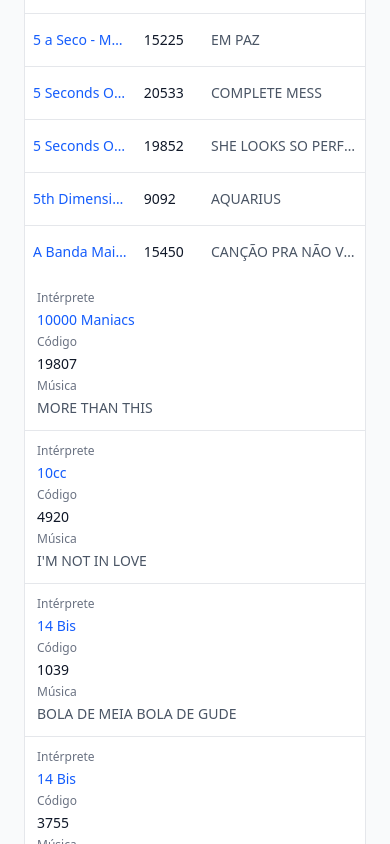
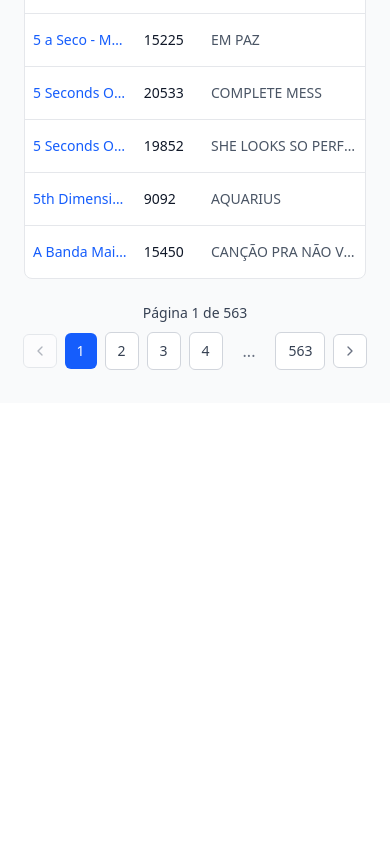
Before and after one commit to 21lucasbarros/videoke-luis, a React (Vite) app: page / in a window 390 px wide. Shown: the part 1156-2000 px from the top of the page. After the commit the page ends 1559 px from the top, so only its background shows below. Built offline with nearby package versions, Linux system fonts and the light colour scheme.

Commit message:
refactor: remove mobile stacked view from MusicList component.

```diff
--- a/src/components/MusicList.tsx
+++ b/src/components/MusicList.tsx
@@ -47,31 +47,6 @@
           </tbody>
         </table>
       </div>
-      {/* Mobile stacked view */}
-      <div className="sm:hidden flex flex-col divide-y divide-gray-200 dark:divide-gray-600">
-        {musicas.map((musica, index) => (
-          <div key={`${musica.codigo}-mobile-${index}`} className="p-3">
-            <div className="text-xs text-gray-500 dark:text-gray-400 mb-1">
-              Intérprete
-            </div>
-            <div className="text-sm font-medium text-blue-600 dark:text-blue-400 mb-1">
-              {musica.interprete}
-            </div>
-            <div className="text-xs text-gray-500 dark:text-gray-400 mb-1">
-              Código
-            </div>
-            <div className="text-sm font-medium text-gray-900 dark:text-white mb-1">
-              {musica.codigo}
-            </div>
-            <div className="text-xs text-gray-500 dark:text-gray-400 mb-1">
-              Música
-            </div>
-            <div className="text-sm text-gray-600 dark:text-gray-300">
-              {musica.titulo}
-            </div>
-          </div>
-        ))}
-      </div>
     </div>
   );
 }
```
